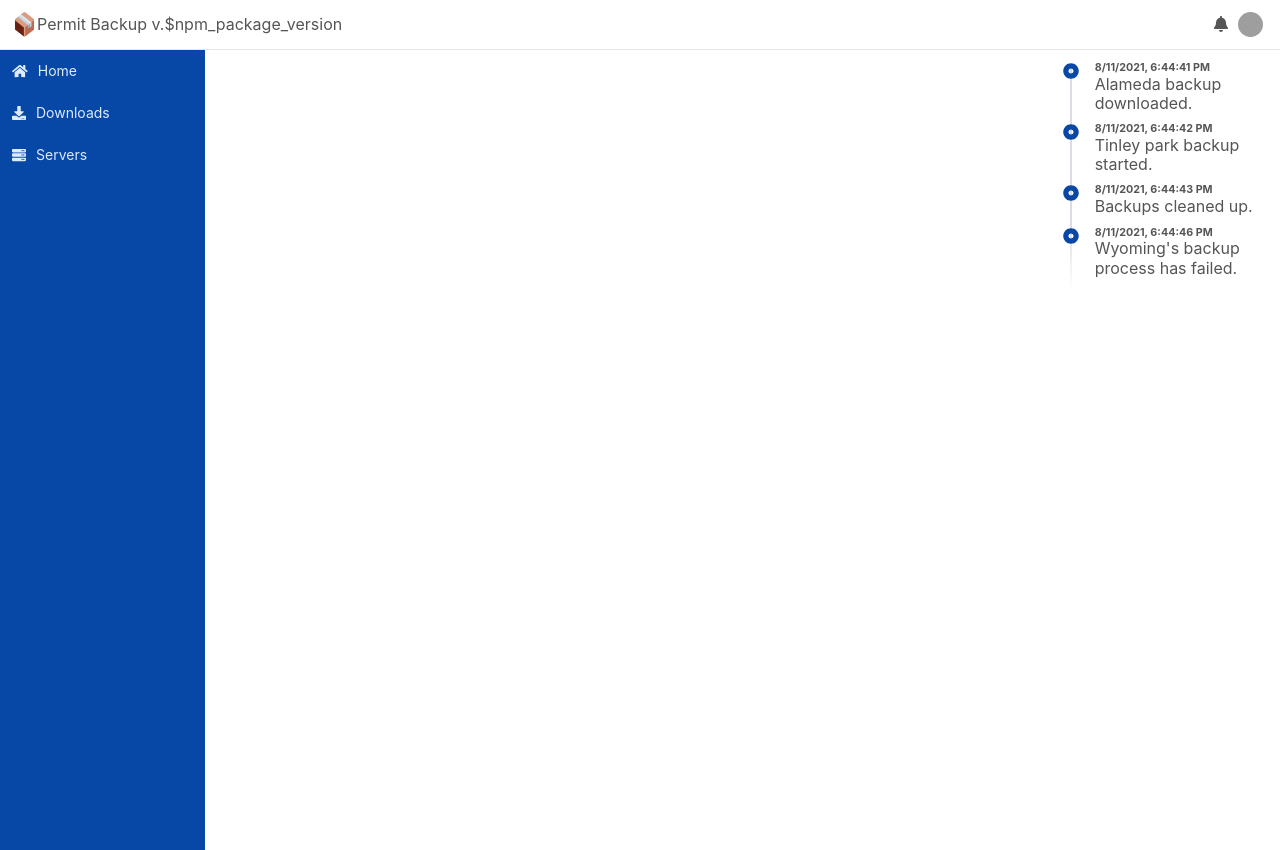
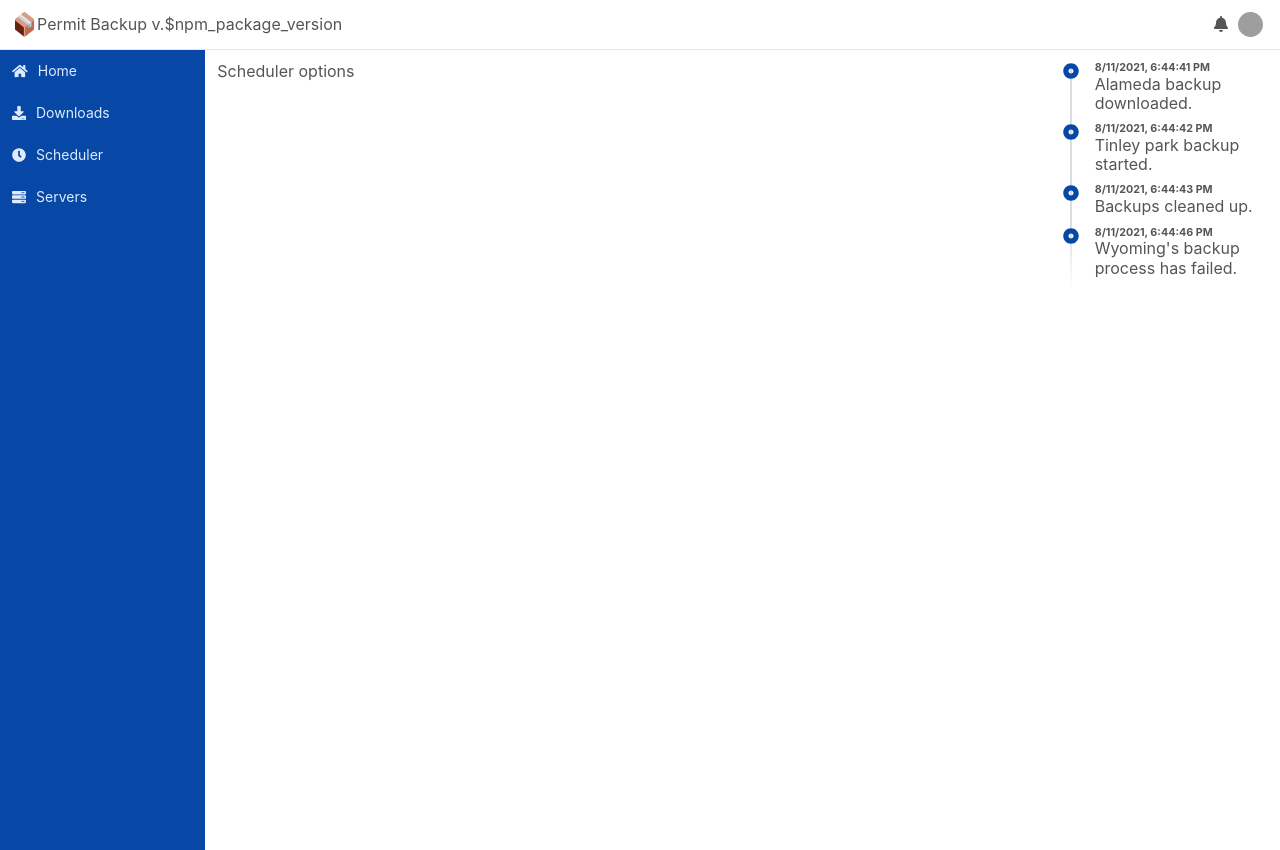
Before and after one commit to meow-soft/PermitBackup, a React (Create React App) app in the folder frontend/: page /scheduler in a window 1280 px wide. Built offline with nearby package versions, Linux system fonts and the light colour scheme; grey boxes are pictures that could not be loaded.

Commit message:
add some pages with placeholder

```diff
--- /dev/null
+++ b/frontend/src/components/Notifications/Notifications.js
@@ -0,0 +1,8 @@
+import React from 'react';
+import styles from './Notifications.module.scss';
+
+const Notifications = () => {
+  return <div className={styles.notifications}>Your notifications</div>;
+};
+
+export default Notifications;
--- /dev/null
+++ b/frontend/src/components/Notifications/Notifications.module.scss
@@ -0,0 +1,2 @@
+.notifications {
+}
--- a/frontend/src/components/Page/Page.js
+++ b/frontend/src/components/Page/Page.js
@@ -2,17 +2,23 @@ import React from 'react';
 import { Redirect, Route, Switch } from 'react-router-dom';
 import Downloads from '../Downloads/Downloads';
 import Home from '../Home/Home';
+import Notifications from '../Notifications/Notifications';
+import Scheduler from '../Scheduler/Scheduler';
 import Servers from '../Servers/Servers';
+import User from '../User/User';
 import styles from './Page.module.scss';
 
 const Page = () => {
   return (
     <section className={styles.page}>
       <Switch>
-        <Redirect exact from="/" to="/home" />
         <Route path="/home" component={Home} />
         <Route path="/downloads" component={Downloads} />
+        <Route path="/scheduler" component={Scheduler} />
         <Route path="/servers" component={Servers} />
+        <Route path="/user" component={User} />
+        <Route path="/notifications" component={Notifications} />
+        <Redirect to="/home" />
       </Switch>
     </section>
   );
--- /dev/null
+++ b/frontend/src/components/Scheduler/Scheduler.js
@@ -0,0 +1,8 @@
+import React from 'react';
+import styles from './Scheduler.module.scss';
+
+const Scheduler = () => {
+  return <div className={styles.scheduler}>Scheduler options</div>;
+};
+
+export default Scheduler;
--- /dev/null
+++ b/frontend/src/components/Scheduler/Scheduler.module.scss
@@ -0,0 +1,2 @@
+.scheduler {
+}
--- a/frontend/src/components/Sidebar/Sidebar.js
+++ b/frontend/src/components/Sidebar/Sidebar.js
@@ -1,4 +1,5 @@
 import {
+  faClock,
   faDownload,
   faHome,
   faServer,
@@ -14,6 +15,7 @@ const Sidebar = () => {
         <ul className={styles.sidebar__navLinks}>
           <Link text="Home" to="/home" icon={faHome} />
           <Link text="Downloads" to="/downloads" icon={faDownload} />
+          <Link text="Scheduler" to="/scheduler" icon={faClock} />
           <Link text="Servers" to="/servers" icon={faServer} />
         </ul>
       </aside>
--- /dev/null
+++ b/frontend/src/components/User/User.js
@@ -0,0 +1,8 @@
+import React from 'react';
+import styles from './User.module.scss';
+
+const User = () => {
+  return <div className={styles.user}>User settings</div>;
+};
+
+export default User;
--- /dev/null
+++ b/frontend/src/components/User/User.module.scss
@@ -0,0 +1,2 @@
+.user {
+}
```
